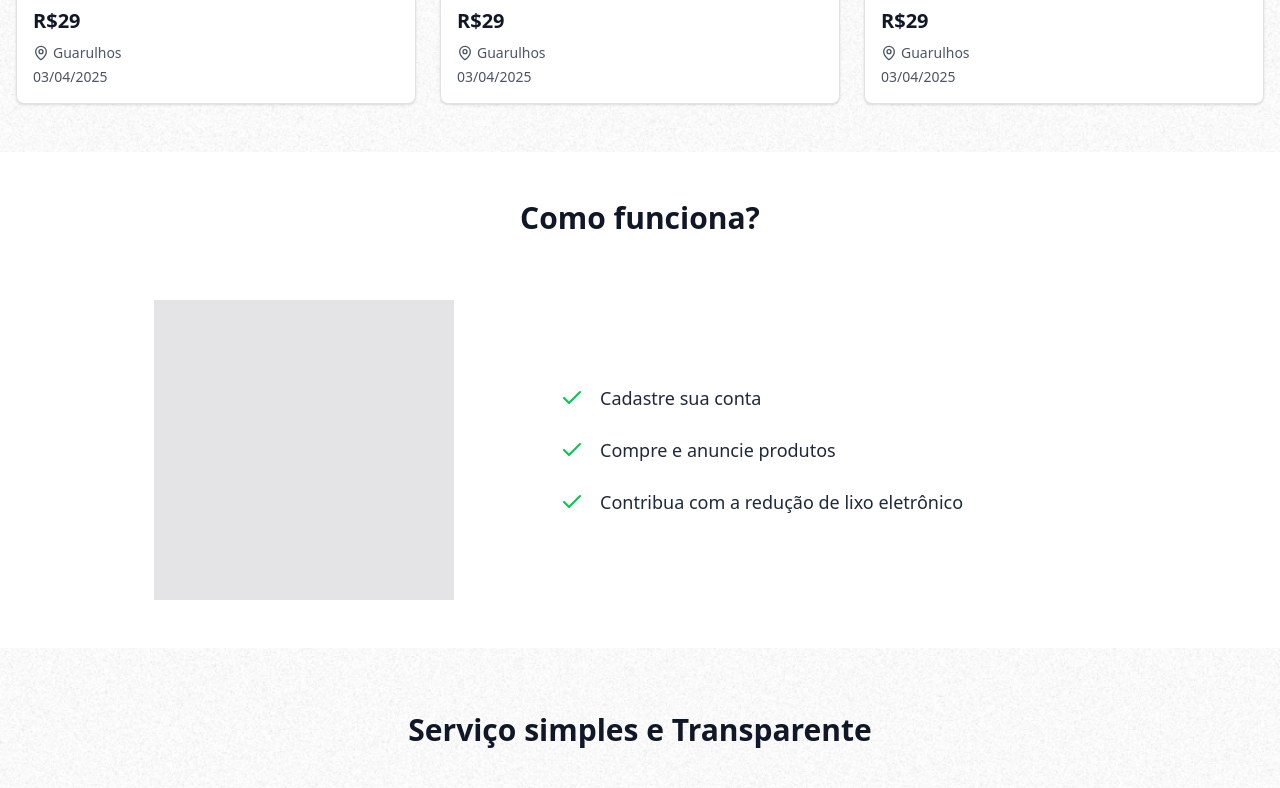
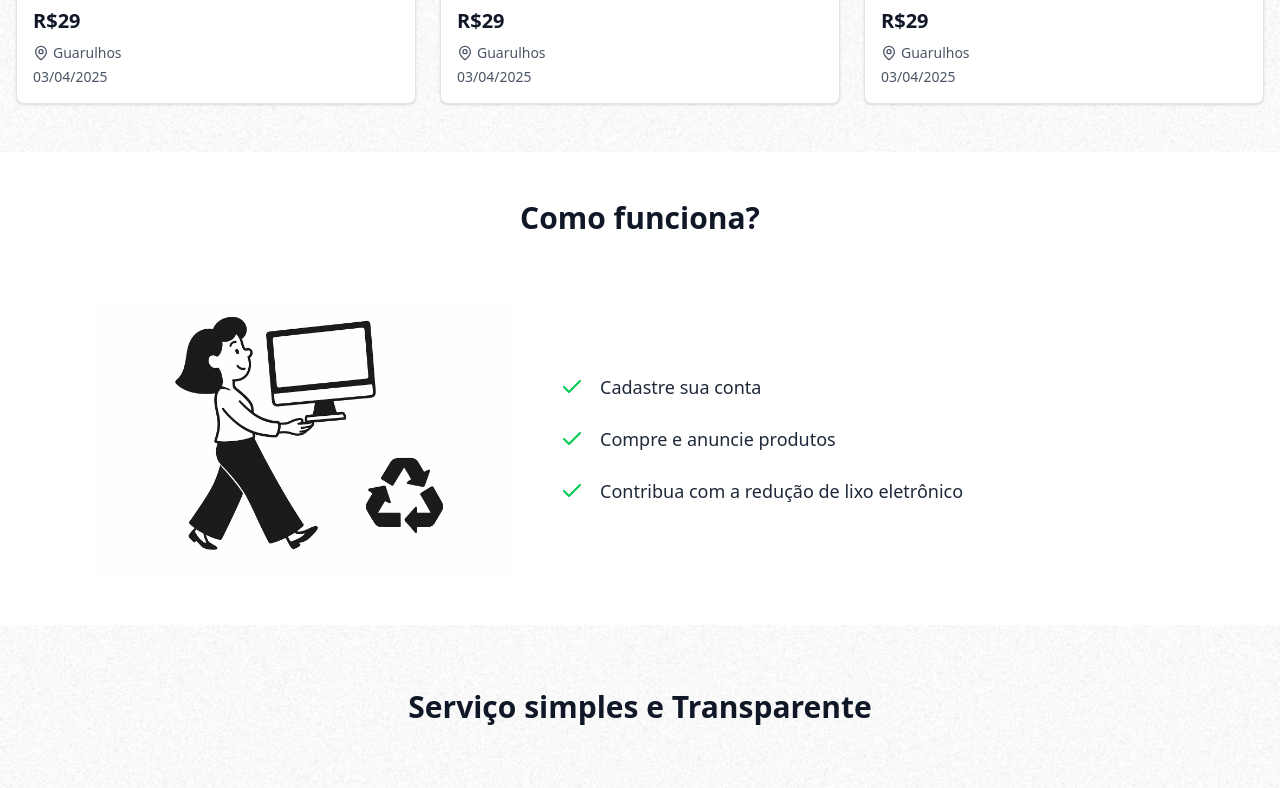
Before and after one commit to raonych/ReBit, a Next.js app: page / in a window 1280 px wide. Shown: the part 395-1183 px from the top of the page. Built offline with nearby package versions, Linux system fonts and the light colour scheme.

Commit message:
feat: adicionando imagem na home

```diff
--- a/src/app/page.tsx
+++ b/src/app/page.tsx
@@ -7,6 +7,7 @@ import {
   DollarSign,
   Leaf,
 } from "lucide-react";
+import Image from "next/image";
 
 export default function Home() {
   return (
@@ -56,7 +57,13 @@ export default function Home() {
             <h2 className="text-3xl font-bold mb-16">Como funciona?</h2>
             <div className="flex flex-col md:flex-row items-center justify-center gap-12">
               <div className="w-full md:w-1/3">
-                <div className="w-[300px] h-[300px] bg-zinc-200 mx-auto"></div>
+                <Image
+                  src="/mulherHome.png"
+                  alt="Ilustração mulher com monitor"
+                  width={560}
+                  height={560}
+                  priority
+                />
               </div>
               <div className="w-full md:w-1/2 space-y-6 text-left">
                 <div className="flex items-center gap-4">
```
Also changed, not shown: public/mulherHome.png (added).
